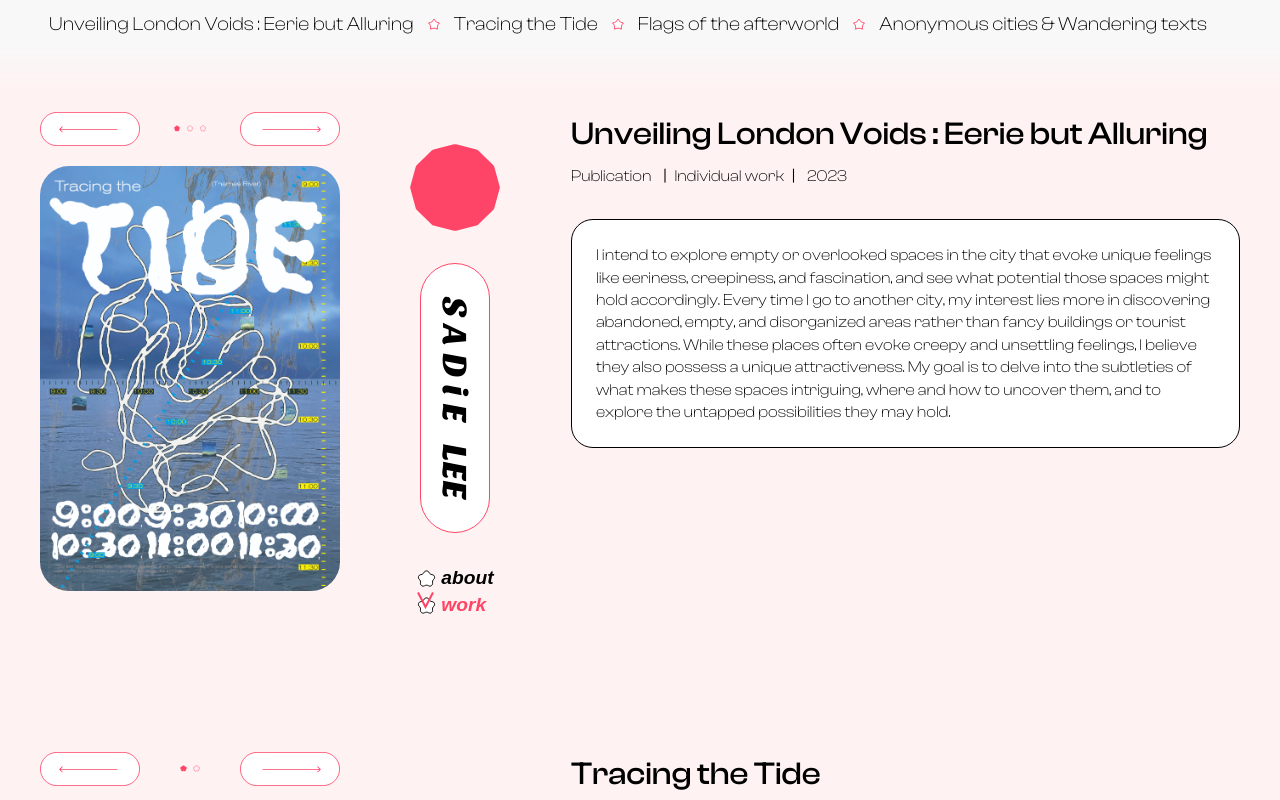
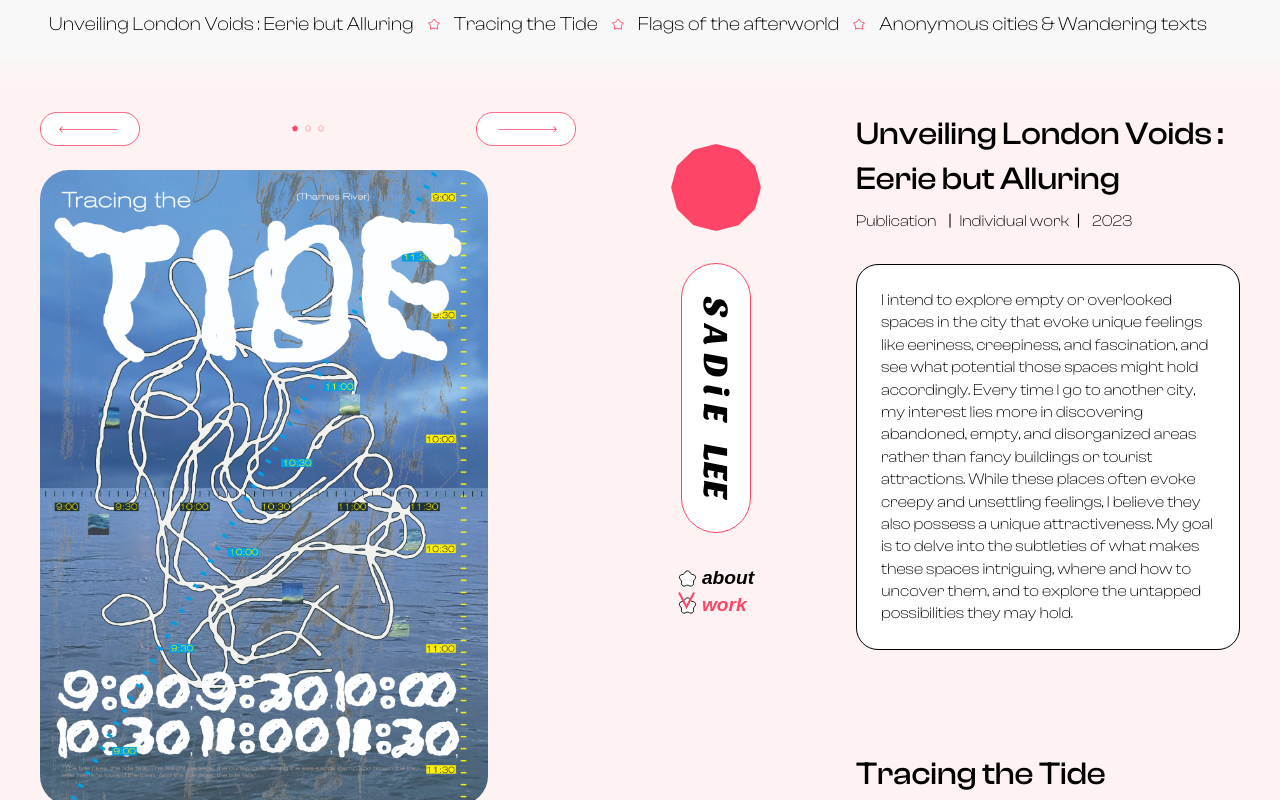
Before and after one commit to jennysujukim/sadie-lee-personal-website, a Next.js app: page /work in a window 1280 px wide. Shown: the top 800 px of the page. Built offline with nearby package versions, Linux system fonts and the light colour scheme; a web font is replaced by a local one.

Commit message:
feat: add mousemove resize feature

```diff
--- a/src/app/components/ArticleDescriptions/index.tsx
+++ b/src/app/components/ArticleDescriptions/index.tsx
@@ -1,12 +1,16 @@
 import { projects } from "@/_data/projects"
 import ProjectDetails from "../ProjectDetails"
 
-export default function ArticleDescriptions() {
+type ArticleDescriptionsProps = {
+  width: number | undefined;
+}
+
+export default function ArticleDescriptions({ width }: ArticleDescriptionsProps) {
 
   return (
     <>
       {projects.map((project) => (
-        <div key={project.id}>
+        <div key={project.id} style={{ width: width, minWidth: 300, maxWidth: '30vw' }}>
           <ProjectDetails projectId={project.id} />
         </div>
       ))}
--- a/src/app/components/ArticleImgs/index.tsx
+++ b/src/app/components/ArticleImgs/index.tsx
@@ -1,12 +1,19 @@
 import { projects } from "@/_data/projects"
 import ImgCarousel from "../ImgCarousel"
 
-export default function ArticleImgs() {
+type ArticleImgsProps = {
+  containerWidth: number | undefined;
+}
+
+export default function ArticleImgs({ containerWidth }: ArticleImgsProps) {
   return (
     <>
       {projects.map((project) => (
         <div key={project.id}>
-          <ImgCarousel projectId={project.id} />
+          <ImgCarousel
+            projectId={project.id}
+            imgContainerWidth={containerWidth}
+          />
         </div>
       ))}
     </>
--- a/src/app/components/ImgCarousel/ImgCarousel.module.css
+++ b/src/app/components/ImgCarousel/ImgCarousel.module.css
@@ -5,7 +5,7 @@
 /* ---- BUTTONS ---- */
 .btnsContainer {
   @apply relative bg-lightpink flex items-center justify-center
-  tab-lg:justify-between tab-lg:mb-5;
+  tab-lg:justify-between tab-lg:mb-6;
 }
 
 .arrowBtn {
--- a/src/app/components/ImgCarousel/index.tsx
+++ b/src/app/components/ImgCarousel/index.tsx
@@ -19,9 +19,10 @@ import styles from './ImgCarousel.module.css'
 
 type ImgCarouselProps = {
   projectId: string;
+  imgContainerWidth?: number;
 }
 
-export default function ImgCarousel({ projectId }: ImgCarouselProps) {
+export default function ImgCarousel({ projectId, imgContainerWidth }: ImgCarouselProps) {
 
   const isResponsive = useResponsive();
 
@@ -60,6 +61,12 @@ export default function ImgCarousel({ projectId }: ImgCarouselProps) {
     dots.push(i)
   }
 
+  const handleCarouselClick = () => {
+    if(isResponsive === BreakpointType.Mobile || isResponsive === BreakpointType.Tablet) {
+      nextSlide()
+    } else return;
+  }
+
   const [ startX, setStartX ] = useState<number | null>(null);
 
   // mobile version touch event handlers
@@ -89,10 +96,13 @@ export default function ImgCarousel({ projectId }: ImgCarouselProps) {
 
   // mobile version mouse event handlers
   const handleMouseDown = (e: React.MouseEvent<HTMLDivElement>) => {
+    if(isResponsive === BreakpointType.Mobile || isResponsive === BreakpointType.Tablet){
       setStartX(e.clientX);
+    } else return;
   }
 
   const handleMouseMove = (e: React.MouseEvent<HTMLDivElement>) => {
+    if(isResponsive === BreakpointType.Mobile || isResponsive === BreakpointType.Tablet){
       if(startX === null) return ;
 
       const currentX = e.clientX;
@@ -106,10 +116,13 @@ export default function ImgCarousel({ projectId }: ImgCarouselProps) {
         }
         setStartX(null)
       }
+    } else return;
   }
 
   const handleMouseUp = (e: React.MouseEvent<HTMLDivElement>) => {
+    if(isResponsive === BreakpointType.Mobile || isResponsive === BreakpointType.Tablet){
       setStartX(null)
+    }
   }
 
   const handleModalBtnClick = () => {
@@ -174,7 +187,7 @@ export default function ImgCarousel({ projectId }: ImgCarouselProps) {
               />
             </button>
           </div>
-          <div className={styles.carouselContainer}>
+          <div className={styles.carouselContainer} style={{ width: imgContainerWidth, maxWidth: 700 }}>
             <div
               className={styles.carousel}
               ref={carousel}
@@ -184,18 +197,20 @@ export default function ImgCarousel({ projectId }: ImgCarouselProps) {
               onMouseUp={handleMouseUp}
               onMouseDown={handleMouseDown}
               onMouseMove={handleMouseMove}
-              onClick={nextSlide}
+              onClick={handleCarouselClick}
             >
               {images.map((image, index) => (
                 <div
                   key={index}
                   className={styles.imgContainer}
                   ref={imgContainer}
+                  style={{ width: imgContainerWidth, maxWidth: 700 }}
                 >
                   <Image
                     src={image}
                     alt={`Images of ${project.title}`}
                     className={styles.img}
+                    style={{ width: imgContainerWidth, maxWidth: 700 }}
                   />
                 </div>
               ))}
--- a/src/app/components/MainNav/index.tsx
+++ b/src/app/components/MainNav/index.tsx
@@ -13,7 +13,11 @@ import logo from '@/app/assets/logo.svg'
 // styles
 import styles from './MainNav.module.css'
 
-export default function MainNav() {
+type MainNavProps = {
+  handleMouseDown?: (e: React.MouseEvent<HTMLDivElement>) => void
+}
+
+export default function MainNav({ handleMouseDown }: MainNavProps ) {
 
   const navLinks = [ { text: 'about', link: '/about' }, { text: 'work', link: '/work' } ];
   const pathname = usePathname();
@@ -30,6 +34,8 @@ export default function MainNav() {
           className={styles.grip}
           src={grip}
           alt="Grip graphic"
+          onMouseDown={handleMouseDown}
+          draggable="false"
         />
         <Image
           className={styles.arrowRight}
--- a/src/app/components/WorkNav/WorkNav.module.css
+++ b/src/app/components/WorkNav/WorkNav.module.css
@@ -45,7 +45,7 @@
 .header {
   @apply
   hidden
-  tab-lg:block tab-lg:fixed tab-lg:w-full tab-lg:z-20 tab-lg:bg-gradient-workNav tab-lg:min-h-workNav tab-lg:py-3;
+  tab-lg:block tab-lg:fixed tab-lg:w-full tab-lg:z-50 tab-lg:bg-gradient-workNav tab-lg:min-h-workNav tab-lg:py-3;
 }
 
 .nav {
--- a/src/app/globals.css
+++ b/src/app/globals.css
@@ -42,7 +42,7 @@
   --w-mainNav: 130px;
   --min-w-articleImg: calc(300px - 2rem);
   --min-h-articleWrapper: 80vh;
-  --min-w-carousel: 300px;
+  --min-w-carousel: 35vw;
   --w-articleImg-mobile: calc(100vw - ((var(--spacing-sideWrapper-mobile) * 2) + var(--w-scrollbar)));
   --w-articleImg-tab: calc(100vw - ((var(--spacing-sideWrapper-tab) * 2) + var(--w-scrollbar)));
   /* ---- BORDER RADIUS ----- */
--- a/src/app/work/page.tsx
+++ b/src/app/work/page.tsx
@@ -1,3 +1,5 @@
+'use client'
+import { useState, useEffect, useRef } from 'react'
 // components
 import ArticleMobile from '../components/ArticleMobile'
 import MainNav from '@/app/components/MainNav'
@@ -7,6 +9,58 @@ import ArticleImgs from '../components/ArticleImgs'
 import styles from './workPage.module.css'
 
 export default function WorkPage() {
+  const [navContainerWidth, setNavContainerWidth] = useState<number | undefined>();
+  const targetRef = useRef<HTMLDivElement>(null);
+
+  const handleMouseDown = (e: React.MouseEvent) => {
+    const ele = targetRef.current;
+    if (!ele) {
+        return;
+    }
+
+    const startPos = {
+        x: e.clientX,
+        y: e.clientY,
+    };
+    const styles = window.getComputedStyle(ele);
+    const w = parseInt(styles.width, 10);
+
+    const handleResize = () => {
+      if (imgsContainerRef.current) {
+        setImgsContainerWidth(imgsContainerRef.current.offsetWidth - 40);
+      } else return;
+    }
+
+    const handleMouseMove = (e: MouseEvent) => {
+        const dx = e.clientX - startPos.x;
+        setNavContainerWidth(w - dx);
+        updateCursor();
+    };
+
+    const handleMouseUp = () => {
+        window.removeEventListener('mousemove', handleMouseMove);
+        window.addEventListener('mouseup', handleMouseUp);
+        window.removeEventListener('resize', handleResize);
+        resetCursor();
+    };
+
+    window.addEventListener('mousemove', handleMouseMove);
+    window.addEventListener('mouseup', handleMouseUp);
+    window.addEventListener('resize', handleResize);
+  }
+
+  const updateCursor = () => {
+    document.body.style.cursor = 'col-resize';
+    document.body.style.userSelect = 'none';
+  }
+
+  const resetCursor = () => {
+    document.body.style.removeProperty('cursor');
+    document.body.style.removeProperty('user-select');
+  }
+
+  const imgsContainerRef = useRef<HTMLDivElement>(null);
+  const [ imgsContainerWidth, setImgsContainerWidth ] = useState<number | undefined>();
 
   return (
     <main className={styles.main}>
@@ -19,14 +73,19 @@ export default function WorkPage() {
         </div>
       </div>
       <div className={styles.wrapper}>
-        <div className={styles.imgsContainer}>
-          <ArticleImgs />
+        <div className={styles.imgsContainer} ref={imgsContainerRef}>
+          <ArticleImgs containerWidth={imgsContainerWidth} />
         </div>
-        <div className={styles.navContainer}>
-          <MainNav />
+        <div
+          className={styles.navContainer}
+        >
+          <MainNav handleMouseDown={handleMouseDown}/>
         </div>
-        <div className={styles.descriptionsContainer}>
-          <ArticleDescriptions />
+        <div
+          className={styles.descriptionsContainer}
+          ref={targetRef}
+        >
+          <ArticleDescriptions width={navContainerWidth}/>
         </div>
       </div>
     </main>
--- a/src/app/work/workPage.module.css
+++ b/src/app/work/workPage.module.css
@@ -1,9 +1,10 @@
 .main {
-  @apply tab-lg:pt-[7rem];
+  @apply tab-lg:pt-[7rem] desk-lg:max-w-constraint desk-lg:mx-auto;
 }
 
 .mobileWrapper {
-  @apply relative tab-lg:hidden;
+  @apply relative
+  tab-lg:hidden;
 }
 
 .mobileArticlesContainer {
@@ -19,15 +20,15 @@
 
 .imgsContainer {
   @apply
-  tab-lg:px-10;
+  tab-lg:px-10 tab-lg:flex-1;
 }
 
 .navContainer {
   @apply sticky top-0 z-30 w-full -order-1 px-wrapper-side-mobile
   tab:px-wrapper-side-tab
-  tab-lg:px-0 tab-lg:static tab-lg:order-none tab-lg:flex tab-lg:justify-center tab-lg:items-start;
+  tab-lg:px-0 tab-lg:static tab-lg:order-none tab-lg:flex tab-lg:justify-center tab-lg:items-start tab-lg:max-w-[200px];
 }
 
 .descriptionsContainer {
-  @apply tab-lg:px-10;
+  @apply tab-lg:px-10 tab-lg:max-w-[541px];
 }
```
Lines whose indentation alone changed are shown as unchanged.
